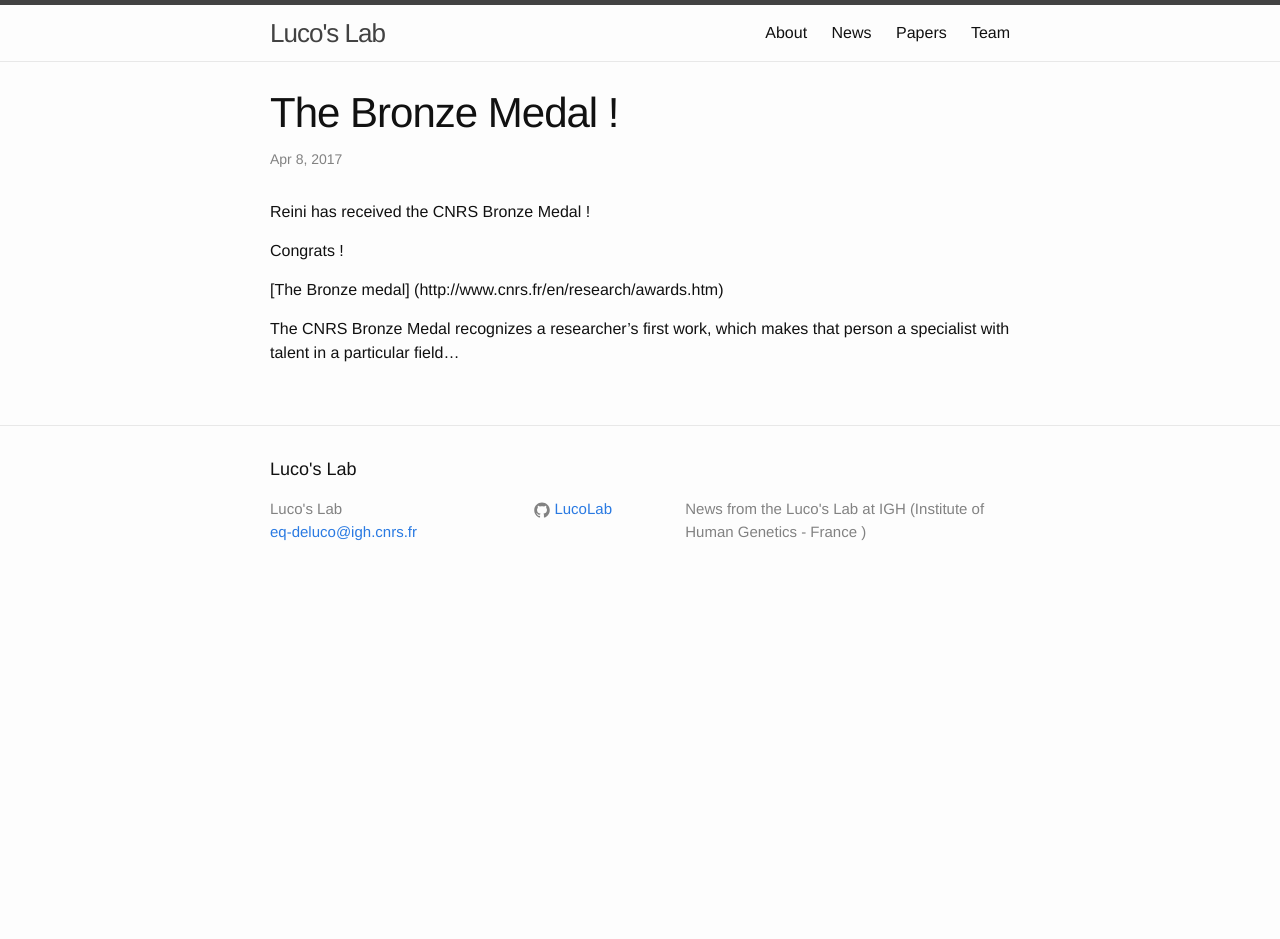
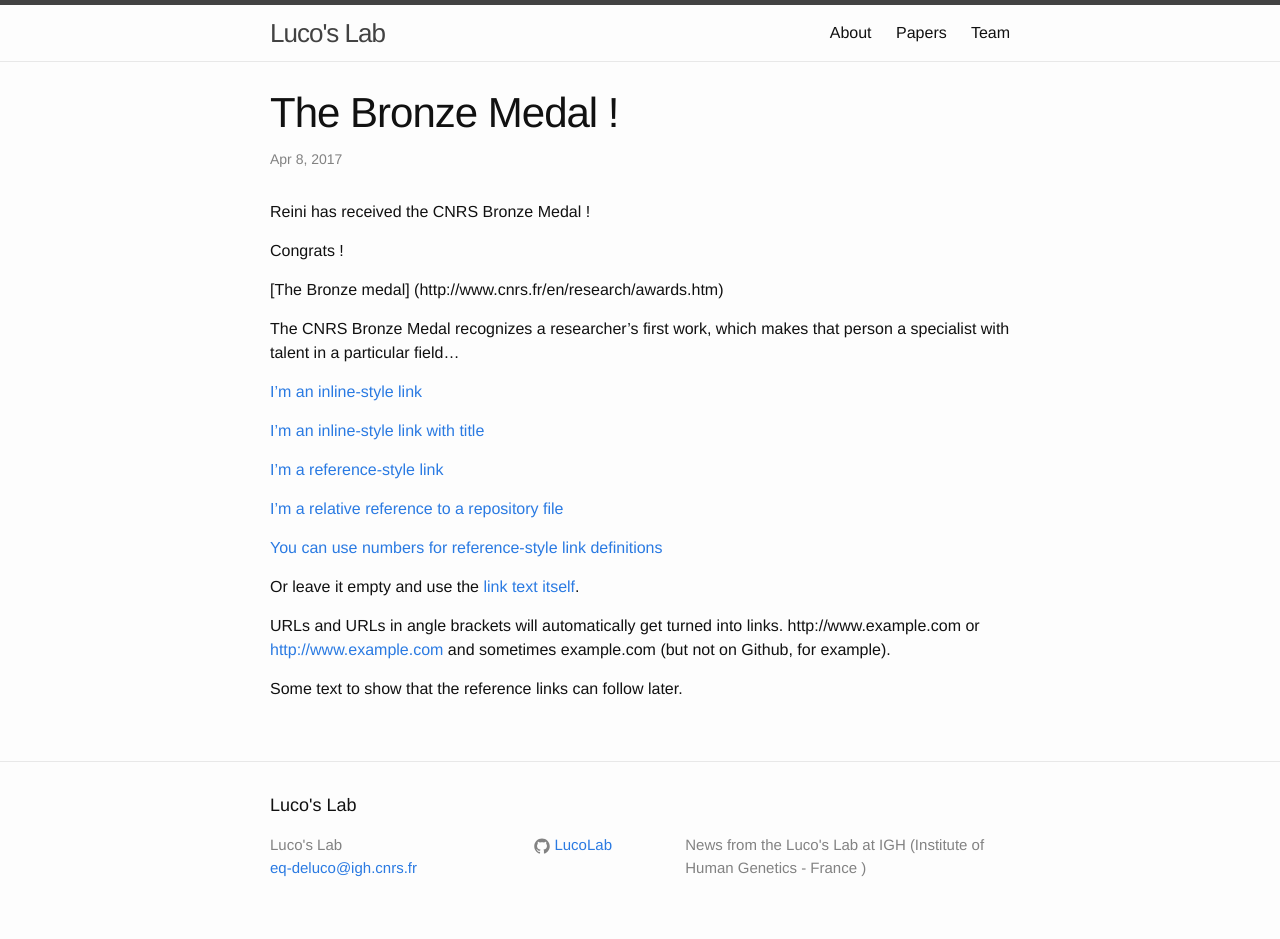
Before and after one commit to Omics-consulting/montpellier, a Jekyll site: the page built from _posts/2017-04-08-welcome-to-jekyll.markdown, in a window 1280 px wide. Built offline with Jekyll 4.4.1, drawn with Linux system fonts in a browser that asks for light colours; before the commit the page ends 900 px from its top, so only the background shows below that.

Commit message:
News Stuffs...remove news

```diff
--- a/_posts/2017-04-08-welcome-to-jekyll.markdown
+++ b/_posts/2017-04-08-welcome-to-jekyll.markdown
@@ -12,3 +12,25 @@ Congrats !
 [The Bronze medal] (http://www.cnrs.fr/en/research/awards.htm)
 
 The CNRS Bronze Medal recognizes a researcher's first work, which makes that person a specialist with talent in a particular field...
+
+[I'm an inline-style link](https://www.google.com)
+
+[I'm an inline-style link with title](https://www.google.com "Google's Homepage")
+
+[I'm a reference-style link][Arbitrary case-insensitive reference text]
+
+[I'm a relative reference to a repository file](../blob/master/LICENSE)
+
+[You can use numbers for reference-style link definitions][1]
+
+Or leave it empty and use the [link text itself].
+
+URLs and URLs in angle brackets will automatically get turned into links.
+http://www.example.com or <http://www.example.com> and sometimes
+example.com (but not on Github, for example).
+
+Some text to show that the reference links can follow later.
+
+[arbitrary case-insensitive reference text]: https://www.mozilla.org
+[1]: http://slashdot.org
+[link text itself]: http://www.reddit.com
```
Also changed, not shown: news.md (deleted, +0 -7 lines).
